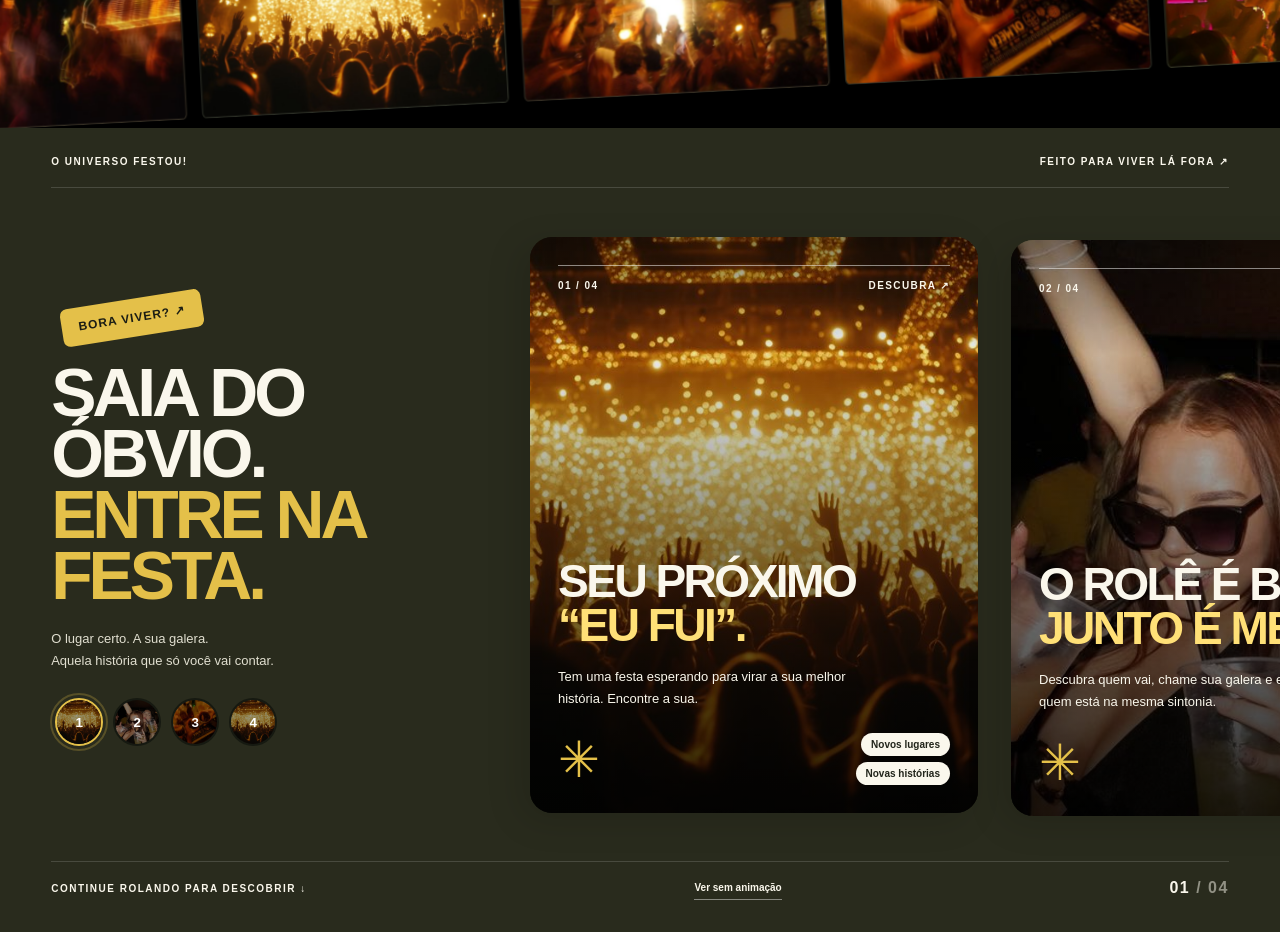
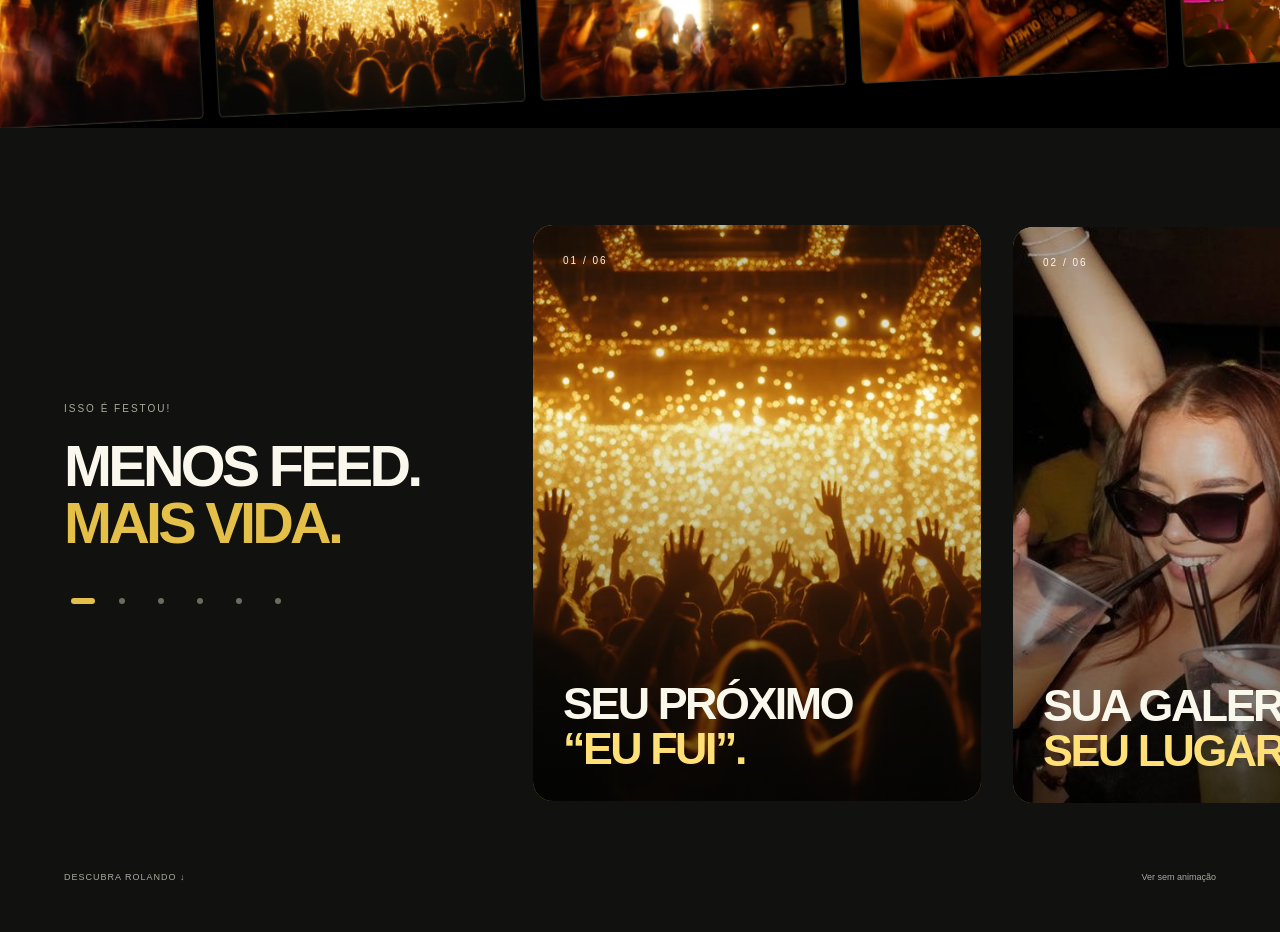
Before and after one commit to Neumann741/FESTOU-, an Angular app: page / in a window 1280 px wide. Shown: the part 780-1712 px from the top of the page. Built offline with nearby package versions, Linux system fonts and the light colour scheme.

Commit message:
Simplifica main com seis cards e botao de registro animado

```diff
--- a/src/app/componentes/main/main-motion.css
+++ b/src/app/componentes/main/main-motion.css
@@ -1,5 +1,5 @@
 .story.is-animated:not(.static-mode) {
-  height: 400svh;
+  height: 650svh;
 }
 .is-animated .story-stage {
   position: sticky;
@@ -25,147 +25,110 @@
   min-height: 0;
   will-change: transform;
 }
-.static-mode .story-card {
+.is-animated .finale {
+  width: var(--final-width, min(35vw, 500px));
+  height: var(--final-height, 100%);
+  border-radius: var(--final-radius, 20px);
+}
+.is-animated .finale .card-content {
+  opacity: var(--content-opacity, 1);
+  width: min(35vw, 500px);
+}
+.is-animated .finale .card-photo,
+.is-animated .finale .card-shade {
+  opacity: calc(1 - var(--morph, 0));
+}
+.is-animated .register-cta {
+  opacity: var(--button-opacity, 0);
+}
+.story:not(.is-animated) .story-card {
   transform: none !important;
+  opacity: 1 !important;
 }
 @media (max-width: 700px) {
   .story-stage {
-    padding: 18px 5vw;
-  }
-  .section-topline,
-  .section-bottomline {
-    font-size: 8px;
-    letter-spacing: 0.7px;
-  }
-  .section-topline {
-    padding-bottom: 12px;
-  }
-  .section-topline span:last-child {
-    display: none;
+    padding: 24px 5vw;
   }
   .story-layout {
     grid-template-columns: 1fr;
     gap: 22px;
   }
-  h2 {
-    font-size: 35px;
-    line-height: 0.92;
-  }
-  h2 br:first-child,
-  h2 span br {
-    display: none;
-  }
-  .sticker {
-    display: none;
-  }
-  .story-intro > p {
-    display: none;
-  }
   .story-intro {
     display: flex;
+    flex-wrap: wrap;
     align-items: center;
     justify-content: space-between;
-    gap: 12px;
+    gap: 16px;
+  }
+  .eyebrow {
+    width: 100%;
+    margin-bottom: 0;
+    font-size: 9px;
+  }
+  h2 {
+    font-size: 34px;
   }
   .story-nav {
-    display: grid;
-    grid-template-columns: repeat(2, 32px);
-    gap: 6px;
+    margin: 0;
+    gap: 0;
   }
   .story-nav button {
-    width: 32px;
-    height: 32px;
+    width: 19px;
+  }
+  .story-nav button.selected span {
+    width: 15px;
   }
   .is-animated .story-layout {
     display: flex;
     flex-direction: column;
     align-items: stretch;
     justify-content: center;
-    gap: 20px;
+    gap: 28px;
     padding: 16px 0 26px;
   }
   .is-animated .card-deck {
     height: auto;
     flex: 1;
     min-height: 0;
-    max-height: 64svh;
+    max-height: 63svh;
   }
   .is-animated .story-card {
     width: 78vw;
-    padding: 22px;
-    border-radius: 16px;
+  }
+  .is-animated .finale {
+    width: var(--final-width, 78vw);
+    height: var(--final-height, 100%);
+  }
+  .is-animated .finale .card-content {
+    width: 78vw;
+  }
+  .card-content {
+    padding: 24px;
   }
   h3 {
-    font-size: clamp(30px, 8vw, 45px);
-  }
-  .card-copy {
-    padding: 18px 0;
-  }
-  .card-copy p {
-    font-size: 12px;
-    margin-top: 12px;
-  }
-  .card-star {
-    font-size: 38px;
-  }
-  .card-tags span {
-    font-size: 9px;
+    font-size: clamp(30px, 8.5vw, 42px);
   }
   .section-bottomline {
-    flex-wrap: wrap;
-    gap: 8px;
-  }
-  .counter {
-    display: none;
-  }
-  .motion-toggle {
-    font-size: 9px;
+    font-size: 8px;
+    letter-spacing: 0.4px;
   }
 }
 @media (max-height: 550px) and (min-width: 701px) {
   h2 {
-    font-size: 40px;
-  }
-  .sticker,
-  .story-intro > p {
-    display: none;
+    font-size: 38px;
   }
   .is-animated .card-deck {
-    height: 70svh;
-  }
-  .story-card {
-    padding: 18px;
+    height: 68svh;
   }
   h3 {
-    font-size: 30px;
+    font-size: 28px;
   }
-  .card-copy {
-    padding: 16px 0;
-  }
-  .card-copy p {
-    margin-top: 10px;
-    font-size: 11px;
+  .card-content {
+    padding: 22px;
   }
 }
 @media (prefers-reduced-motion: reduce) {
-  .story {
+  .story-nav button span {
     transition: none;
   }
-  .story.is-animated {
-    height: auto;
-  }
-  .is-animated .story-stage {
-    position: static;
-    height: auto;
-    display: block;
-  }
-  .is-animated .card-deck {
-    height: auto;
-  }
-  .is-animated .story-card {
-    position: relative;
-    width: 100%;
-    min-height: 500px;
-    transform: none !important;
-  }
 }
--- a/src/app/componentes/main/main.css
+++ b/src/app/componentes/main/main.css
@@ -6,106 +6,71 @@
 }
 .story {
   --gold: #e4c049;
-  --scene-color: #292b1d;
-  background: var(--scene-color);
+  background: #11120f;
   color: #faf7ec;
   font-family: Arial, Helvetica, sans-serif;
-  transition: background-color 0.5s;
 }
 .story-stage {
-  padding: 28px 4vw;
+  padding: 36px 5vw;
   overflow: hidden;
-}
-.section-topline,
-.section-bottomline {
-  display: flex;
-  align-items: center;
-  justify-content: space-between;
-  gap: 16px;
-  font-size: 10px;
-  font-weight: 700;
-  letter-spacing: 1.5px;
-}
-.section-topline {
-  padding-bottom: 20px;
-  border-bottom: 1px solid #ffffff26;
 }
 .story-layout {
   display: grid;
   grid-template-columns: 39% 61%;
   align-items: center;
   gap: 20px;
-  padding: 40px 0;
+  padding: 36px 0;
 }
 .story-intro {
   position: relative;
-  z-index: 5;
+  z-index: 7;
 }
-.sticker {
-  display: inline-block;
-  padding: 12px 17px;
-  margin: 0 0 25px 10px;
-  border-radius: 7px;
-  background: var(--gold);
-  color: #1b1d14;
-  font-size: 12px;
-  font-weight: 900;
-  letter-spacing: 1px;
-  transform: rotate(-9deg);
+.eyebrow {
+  display: block;
+  margin-bottom: 24px;
+  color: #aaa99d;
+  font-size: 10px;
+  letter-spacing: 2px;
 }
 h2 {
   margin: 0;
-  font-size: clamp(42px, 5.3vw, 88px);
-  line-height: 0.9;
+  font-size: clamp(32px, 4.5vw, 76px);
+  line-height: 0.98;
   font-weight: 900;
-  letter-spacing: -0.06em;
+  letter-spacing: -0.065em;
 }
 h2 > span {
   color: var(--gold);
 }
-.story-intro > p {
-  margin: 22px 0;
-  color: #e1dfd0;
-  font-size: 13px;
-  line-height: 1.7;
-}
 .story-nav {
   display: flex;
-  gap: 10px;
-  padding: 4px;
+  margin-top: 28px;
+  gap: 1px;
 }
 .story-nav button {
-  position: relative;
-  width: 48px;
-  height: 48px;
-  padding: 0;
-  border: 2px solid transparent;
-  border-radius: 50%;
-  overflow: hidden;
-  cursor: pointer;
-  background: #161911;
-  color: #fff;
-}
-.story-nav img {
-  width: 100%;
-  height: 100%;
-  object-fit: cover;
-  filter: brightness(0.6);
-}
-.story-nav button > span {
-  position: absolute;
-  inset: 0;
   display: grid;
   place-items: center;
-  font-weight: 700;
+  width: 38px;
+  height: 44px;
+  padding: 0;
+  border: 0;
+  background: transparent;
+  cursor: pointer;
 }
-.story-nav button.selected {
-  border-color: var(--gold);
-  outline: 2px solid #e4c04940;
-  outline-offset: 3px;
+.story-nav button span {
+  display: block;
+  width: 6px;
+  height: 6px;
+  border-radius: 10px;
+  background: #6d6c61;
+  transition: width 0.2s;
+}
+.story-nav button.selected span {
+  width: 24px;
+  background: var(--gold);
 }
 button:focus-visible {
-  outline: 3px solid var(--gold);
+  outline: 2px solid var(--gold);
   outline-offset: 5px;
 }
 .card-deck {
@@ -116,16 +81,11 @@ button:focus-visible {
 .story-card {
   position: relative;
   isolation: isolate;
-  display: flex;
-  flex-direction: column;
-  justify-content: space-between;
   width: 100%;
   min-height: 500px;
-  padding: 28px;
   overflow: hidden;
-  border-radius: 22px;
-  background: #141710;
-  box-shadow: -10px 8px 35px #0002;
+  border-radius: 20px;
+  background: var(--gold);
 }
 .card-photo,
 .card-shade {
@@ -139,93 +99,92 @@ button:focus-visible {
   object-fit: cover;
 }
 .card-shade {
-  background: linear-gradient(180deg, #0007, #0001 20%, #0006 48%, #000c 100%);
+  background: linear-gradient(180deg, #0004, transparent 30%, #0009 100%);
 }
-.card-top {
+.card-content {
+  position: absolute;
+  inset: 0;
   display: flex;
+  flex-direction: column;
   justify-content: space-between;
-  border-top: 1px solid #ffffff80;
-  padding-top: 14px;
+  padding: 30px;
+}
+.card-number {
   font-size: 10px;
-  font-weight: 700;
-  text-transform: uppercase;
-  letter-spacing: 1.4px;
-}
-.card-copy {
-  margin-top: auto;
-  padding: 48px 0 24px;
+  letter-spacing: 2px;
 }
 h3 {
   margin: 0;
-  font-size: clamp(30px, 3.6vw, 62px);
+  font-size: clamp(30px, 3.5vw, 60px);
   font-weight: 900;
   letter-spacing: -0.055em;
-  line-height: 0.97;
+  line-height: 1;
 }
 h3 span {
   color: #ffe077;
 }
-.card-copy p {
-  max-width: 320px;
-  margin: 18px 0 0;
-  font-size: 13px;
-  line-height: 1.65;
+.finale .card-shade {
+  background: #e4c049e8;
 }
-.card-bottom {
+.finale,
+.finale h3 span {
+  color: #171810;
+}
+.register-cta {
+  position: absolute;
+  inset: 0;
+  width: 100%;
+  border: 0;
+  padding: 0 28px;
   display: flex;
-  align-items: end;
+  align-items: center;
+  justify-content: space-between;
+  gap: 24px;
+  border-radius: inherit;
+  background: transparent;
+  color: #171810;
+  font:
+    700 20px Arial,
+    sans-serif;
+  cursor: pointer;
+}
+.register-cta span {
+  font-size: 26px;
+}
+.register-cta:disabled {
+  pointer-events: none;
+}
+.register-cta:focus-visible {
+  outline-color: #171810;
+  outline-offset: -6px;
+}
+.register-cta:hover {
+  background: #ffffff25;
+}
+.section-bottomline {
+  display: flex;
   justify-content: space-between;
   gap: 16px;
-}
-.card-star {
-  font-size: 50px;
-  color: var(--gold);
-  line-height: 1;
-}
-.card-tags {
-  display: flex;
-  flex-direction: column;
-  align-items: flex-end;
-  gap: 6px;
-}
-.card-tags span {
-  background: #faf7ec;
-  color: #22251b;
-  border-radius: 20px;
-  padding: 6px 10px;
-  font-size: 10px;
-  font-weight: 700;
-}
-.finale .card-shade {
-  background: linear-gradient(180deg, #e4c049d9, #e4c049f5);
-}
-.finale {
-  color: #23251b;
-}
-.finale h3 span,
-.finale .card-star {
-  color: #23251b;
-}
-.finale .card-top {
-  border-color: #23251b70;
-}
-.section-bottomline {
-  padding-top: 14px;
-  border-top: 1px solid #ffffff26;
+  align-items: center;
+  color: #aaa99d;
+  font-size: 9px;
+  letter-spacing: 1px;
 }
 .motion-toggle {
   border: 0;
-  border-bottom: 1px solid #ffffff70;
-  padding: 6px 0;
+  padding: 10px 0;
   color: inherit;
   background: none;
   font: inherit;
-  font-size: 10px;
   cursor: pointer;
 }
-.counter {
-  font-size: 16px;
+.story:not(.is-animated) .finale .card-content {
+  bottom: 80px;
 }
-.counter span {
-  opacity: 0.5;
+.story:not(.is-animated) .register-cta {
+  inset: auto 24px 20px;
+  width: calc(100% - 48px);
+  height: 56px;
+  border: 1px solid #171810;
+  border-radius: 30px;
 }
--- a/src/app/componentes/main/main.html
+++ b/src/app/componentes/main/main.html
@@ -7,17 +7,10 @@
     id="universo-festou"
   >
     <div class="story-stage">
-      <div class="section-topline">
-        <span>O UNIVERSO FESTOU!</span><span>FEITO PARA VIVER LÁ FORA ↗</span>
-      </div>
-
       <div class="story-layout">
         <div class="story-intro">
-          <span class="sticker" aria-hidden="true">BORA VIVER? ↗</span>
-          <h2 id="story-title">
-            SAIA DO <br />ÓBVIO.<br /><span>ENTRE NA <br />FESTA.</span>
-          </h2>
-          <p>O lugar certo. A sua galera.<br />Aquela história que só você vai contar.</p>
+          <span class="eyebrow">ISSO É FESTOU!</span>
+          <h2 id="story-title">MENOS FEED.<br /><span>MAIS VIDA.</span></h2>
           @if (!staticMode()) {
             <nav class="story-nav" aria-label="Escolher um momento da Festou!">
               @for (card of cards; track card.label; let index = $index) {
@@ -26,16 +19,14 @@
                   (click)="goToCard(index)"
                   [class.selected]="activeCard() === index"
                   [attr.aria-current]="activeCard() === index ? 'step' : null"
-                  [attr.aria-label]="card.label"
+                  [attr.aria-label]="'Card ' + (index + 1) + ': ' + card.label"
                 >
-                  <img [src]="card.image" alt="" loading="lazy" />
-                  <span>{{ index + 1 }}</span>
+                  <span></span>
                 </button>
               }
             </nav>
           }
         </div>
-
         <div class="card-deck">
           @for (card of cards; track card.label; let index = $index) {
             <article
@@ -46,31 +37,38 @@
             >
               <img class="card-photo" [src]="card.image" alt="" loading="lazy" />
               <div class="card-shade"></div>
-              <div class="card-top">
-                <span>0{{ index + 1 }} / 04</span><span>{{ card.label }} ↗</span>
-              </div>
-              <div class="card-copy">
+              <div
+                class="card-content"
+                [attr.aria-hidden]="
+                  index === cards.length - 1 && showRegistration() && !staticMode() ? true : null
+                "
+              >
+                <span class="card-number">0{{ index + 1 }} / 0{{ cards.length }}</span>
                 <h3 [id]="'story-card-' + index">
                   {{ card.title }}<br /><span>{{ card.accent }}</span>
                 </h3>
-                <p>{{ card.text }}</p>
               </div>
-              <div class="card-bottom">
-                <span class="card-star" aria-hidden="true">✳</span>
-                <div class="card-tags">
-                  @for (tag of card.tags; track tag) {
-                    <span>{{ tag }}</span>
-                  }
-                </div>
-              </div>
+              @if (index === cards.length - 1) {
+                <button
+                  class="register-cta"
+                  type="button"
+                  [disabled]="!showRegistration() && !staticMode()"
+                  [attr.tabindex]="showRegistration() || staticMode() ? 0 : -1"
+                  [attr.aria-hidden]="!showRegistration() && !staticMode() ? true : null"
+                  (click)="registerRequested.emit()"
+                >
+                  Registre-se <span aria-hidden="true">↗</span>
+                </button>
+              }
             </article>
           }
         </div>
       </div>
-
       <div class="section-bottomline">
         <span>{{
-          staticMode() ? 'CADA ROLÊ, UMA NOVA HISTÓRIA.' : 'CONTINUE ROLANDO PARA DESCOBRIR ↓'
+          showRegistration() && !staticMode()
+            ? 'SUA PRÓXIMA HISTÓRIA COMEÇA AQUI.'
+            : 'DESCUBRA ROLANDO ↓'
         }}</span>
         <button
           class="motion-toggle"
@@ -81,15 +79,12 @@
         >
           {{
             reducedMotion()
-              ? 'Movimento reduzido ativo'
+              ? 'Movimento reduzido'
               : staticMode()
                 ? 'Ativar animação'
                 : 'Ver sem animação'
           }}
         </button>
-        @if (!staticMode()) {
-          <span class="counter">0{{ activeCard() + 1 }} <span>/ 04</span></span>
-        }
       </div>
     </div>
   </section>
--- a/src/app/componentes/main/main.ts
+++ b/src/app/componentes/main/main.ts
@@ -5,12 +5,12 @@ import {
   ElementRef,
   inject,
   NgZone,
+  output,
   signal,
   viewChild,
 } from '@angular/core';
 
 @Component({
-  imports: [],
   selector: 'app-main',
   styleUrls: ['./main.css', './main-motion.css'],
   templateUrl: './main.html',
@@ -19,42 +19,20 @@ export class Main {
   readonly activeCard = signal(0);
   readonly staticMode = signal(false);
   readonly reducedMotion = signal(false);
+  readonly showRegistration = signal(false);
+  // Conecte este evento à futura tela de cadastro.
+  readonly registerRequested = output<void>();
   readonly cards = [
+    { label: 'Descubra', title: 'SEU PRÓXIMO', accent: '“EU FUI”.', image: 'assets/img1.jpg' },
+    { label: 'Conecte', title: 'SUA GALERA.', accent: 'SEU LUGAR.', image: 'assets/img5.jpg' },
+    { label: 'Explore', title: 'SAIA DO', accent: 'MESMO ROLÊ.', image: 'assets/img2.jpg' },
+    { label: 'Sinta', title: 'ENCONTRE', accent: 'SUA BATIDA.', image: 'assets/img4.jpg' },
+    { label: 'Viva', title: 'MENOS “E SE?”.', accent: 'MAIS “BORA!”.', image: 'assets/img3.jpg' },
     {
-      label: 'Descubra',
-      title: 'SEU PRÓXIMO',
-      accent: '“EU FUI”.',
-      text: 'Tem uma festa esperando para virar a sua melhor história. Encontre a sua.',
-      image: 'assets/img1.jpg',
-      tags: ['Novos lugares', 'Novas histórias'],
-      color: '#292b1d',
-    },
-    {
-      label: 'Conecte',
-      title: 'O ROLÊ É BOM.',
-      accent: 'JUNTO É MELHOR.',
-      text: 'Descubra quem vai, chame sua galera e encontre quem está na mesma sintonia.',
-      image: 'assets/img5.jpg',
-      tags: ['Sua galera', 'Novas conexões'],
-      color: '#30252c',
-    },
-    {
-      label: 'Viva',
-      title: 'MENOS “E SE?”.',
-      accent: 'MAIS “BORA!”.',
-      text: 'Do primeiro convite à última música. Viva festas que combinam com você.',
-      image: 'assets/img3.jpg',
-      tags: ['Sua música', 'Sua vibe'],
-      color: '#25302d',
-    },
-    {
-      label: 'Festou!',
-      title: 'A FESTA ACABA.',
-      accent: 'A HISTÓRIA FICA.',
-      text: 'Pessoas, lugares e lembranças. Tudo conectado em um só lugar.',
-      image: 'assets/img1.jpg',
-      tags: ['Compartilhe momentos', 'Faça parte'],
-      color: '#35301b',
+      label: 'Faça parte',
+      title: 'A PRÓXIMA',
+      accent: 'HISTÓRIA É SUA.',
+      image: 'assets/img6.jpg',
     },
   ];
 
@@ -64,9 +42,10 @@ export class Main {
   private frame = 0;
   private motionQuery?: MediaQueryList;
   private manualStatic = false;
+  // Cinco entradas, uma breve leitura do sexto card, transformação e pausa final.
+  private readonly timeline = 6.6;
 
   constructor() {
-    // A rolagem controla apenas transforms; nenhum evento de wheel/touch é bloqueado.
     afterNextRender(() => {
       this.motionQuery = window.matchMedia('(prefers-reduced-motion: reduce)');
       const updatePreference = () => {
@@ -100,12 +79,9 @@ export class Main {
 
   goToCard(index: number): void {
     const section = this.story().nativeElement;
-    const target = section.getBoundingClientRect().top + window.scrollY;
+    const top = section.getBoundingClientRect().top + window.scrollY;
     const distance = section.offsetHeight - window.innerHeight;
-    window.scrollTo({
-      top: target + (distance * index) / (this.cards.length - 1),
-      behavior: 'auto',
-    });
+    window.scrollTo({ top: top + (distance * index) / this.timeline, behavior: 'auto' });
   }
 
   private readonly scheduleUpdate = (): void => {
@@ -129,16 +105,39 @@ export class Main {
       1,
       Math.max(0, -section.getBoundingClientRect().top / Math.max(1, distance)),
     );
-    const position = progress * (this.cards.length - 1);
+    const position = progress * this.timeline;
     const active = Math.min(this.cards.length - 1, Math.floor(position + 0.05));
+    const rawMorph = Math.min(1, Math.max(0, position - 5.25));
+    const morph = rawMorph * rawMorph * (3 - 2 * rawMorph);
+    const width = cards[0].offsetWidth;
+    const height = cards[0].offsetHeight;
+    const buttonWidth = Math.min(260, width);
+    const finalWidth = width + (buttonWidth - width) * morph;
+    const finalHeight = height + (64 - height) * morph;
+
+    section.style.setProperty('--morph', String(morph));
+    section.style.setProperty('--final-width', finalWidth + 'px');
+    section.style.setProperty('--final-height', finalHeight + 'px');
+    section.style.setProperty('--final-radius', 20 + 16 * morph + 'px');
+    section.style.setProperty('--content-opacity', String(Math.max(0, 1 - morph * 2.5)));
+    section.style.setProperty('--button-opacity', String(Math.max(0, (morph - 0.7) / 0.3)));
 
     cards.forEach((card, index) => {
       const remaining = Math.max(0, index - position);
       const covered = Math.min(1, Math.max(0, position - index));
-      const x = remaining * (card.offsetWidth + 28) + index * 5;
-      card.style.transform = `translate3d(${x}px, ${index * 3}px, 0) rotate(${covered * -2}deg) scale(${1 - covered * 0.025})`;
+      const final = index === this.cards.length - 1;
+      const x = remaining * (width + 28) + index * 4 + (final ? (width - finalWidth) / 2 : 0);
+      const y = index * 2 + (final ? (height - finalHeight) / 2 : 0);
+      card.style.transform = `translate3d(${x}px, ${y}px, 0) rotate(${final ? 0 : covered * -1.5}deg)`;
+      card.style.opacity = final ? '1' : String(1 - morph);
     });
-    section.style.setProperty('--scene-color', this.cards[active].color);
-    if (active !== this.activeCard()) this.zone.run(() => this.activeCard.set(active));
+
+    const ready = rawMorph >= 1;
+    if (active !== this.activeCard() || ready !== this.showRegistration()) {
+      this.zone.run(() => {
+        this.activeCard.set(active);
+        this.showRegistration.set(ready);
+      });
+    }
   }
 }
```
